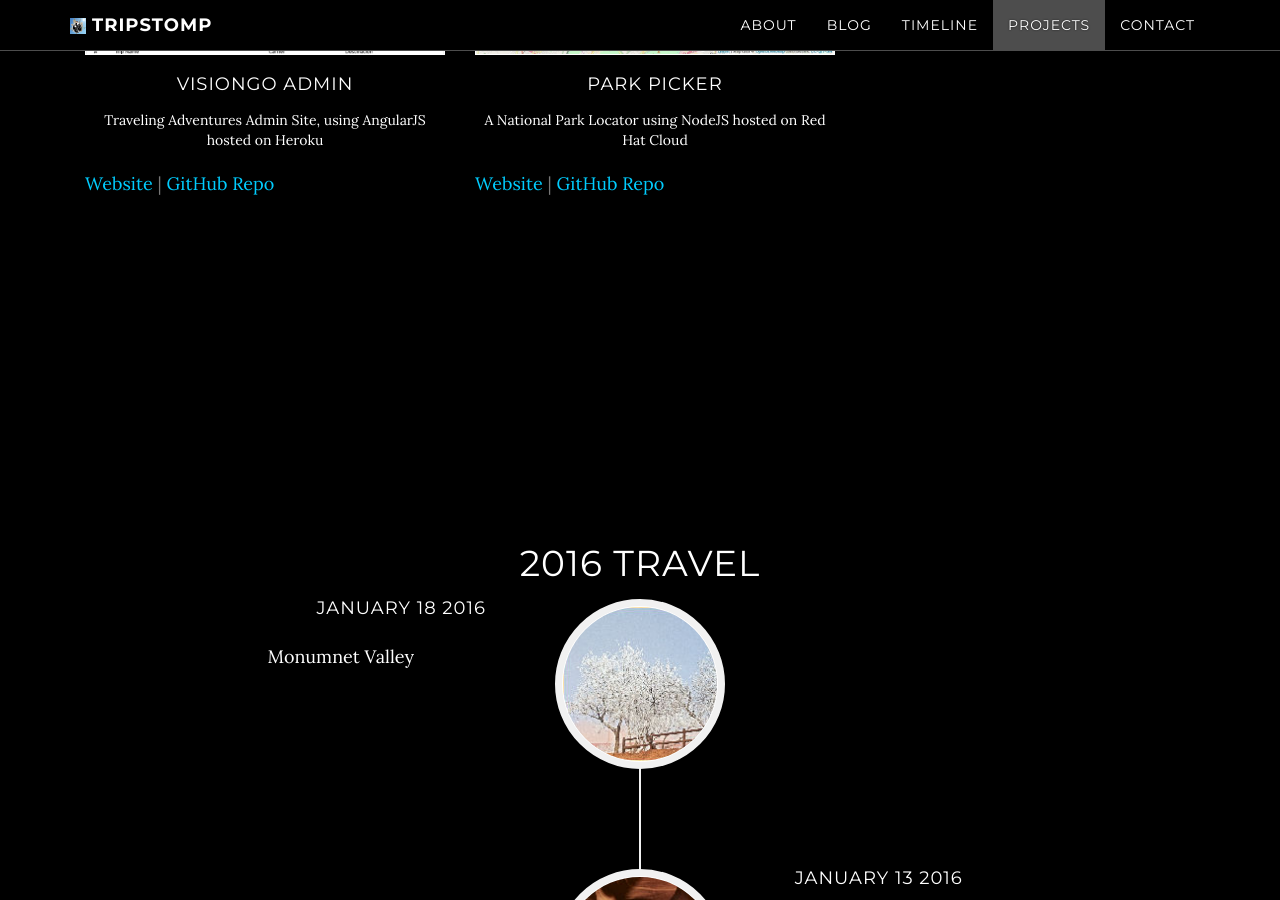
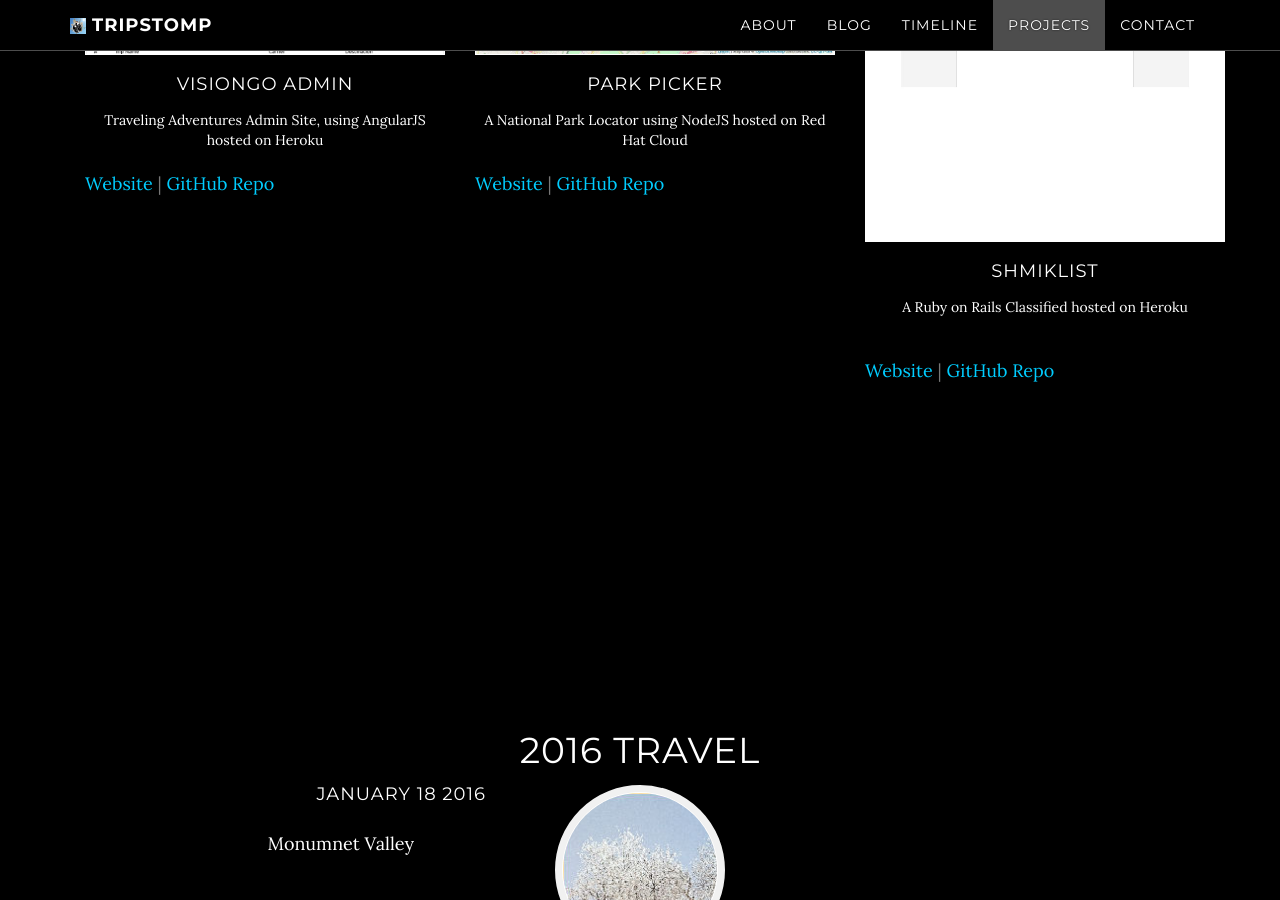
Before and after one commit to shmiko/shmiko.github.io, a Jekyll site: the page built from index.html, in a window 1280 px wide and 900 px high, scrolled down 6183 px. Built offline with Jekyll 4.4.1, drawn with Linux system fonts in a browser that asks for light colours; nearby versions of some CDN libraries; comment, search, counter and statistics services are not loaded.

Commit message:
added shmiklist to projects

```diff
--- a/project.html
+++ b/project.html
@@ -159,7 +159,18 @@ title: Projects
                       <p class="text-muted"><a href="http://missy-go.appspot.com/">Website</a> | <a href="https://github.com/shmiko/missy-go">GitHub Repo</a></p>
                   </div>
               </div>
+              <div class="col-md-4 col-sm-6 portfolio-item">
+                  <a href="http://https://ancient-reef-65530.herokuapp.com//">
 
+                      <img src="/img/projects/shmiklist.jpg" class="img-responsive" alt="">
+                  </a>
+                  <div class="portfolio-caption">
+                     <br>
+                       <h4 style="margin-bottom: 15px;">ShmikList</h4>
+                       <div style="padding-bottom: 10px; height: 60px;">A Ruby on Rails Classified hosted on Heroku</div>
+                      <p class="text-muted"><a href="https://ancient-reef-65530.herokuapp.com/">Website</a> | <a href="https://github.com/shmiko/shmiklist">GitHub Repo</a></p>
+                  </div>
+              </div>
             </div>
         </div>
     </section>
```
Also changed, not shown: img/projects/shmiklist.jpg (added).
